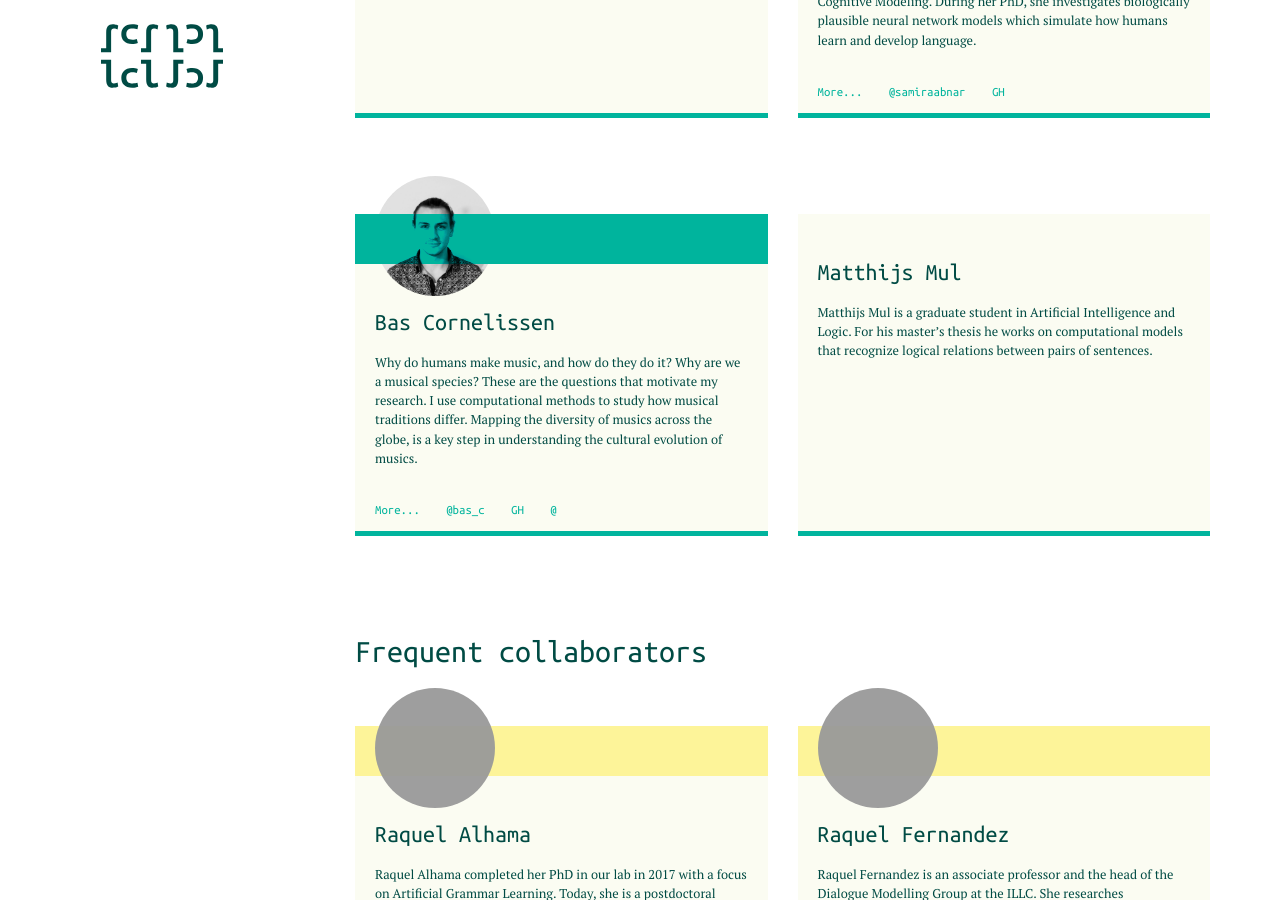
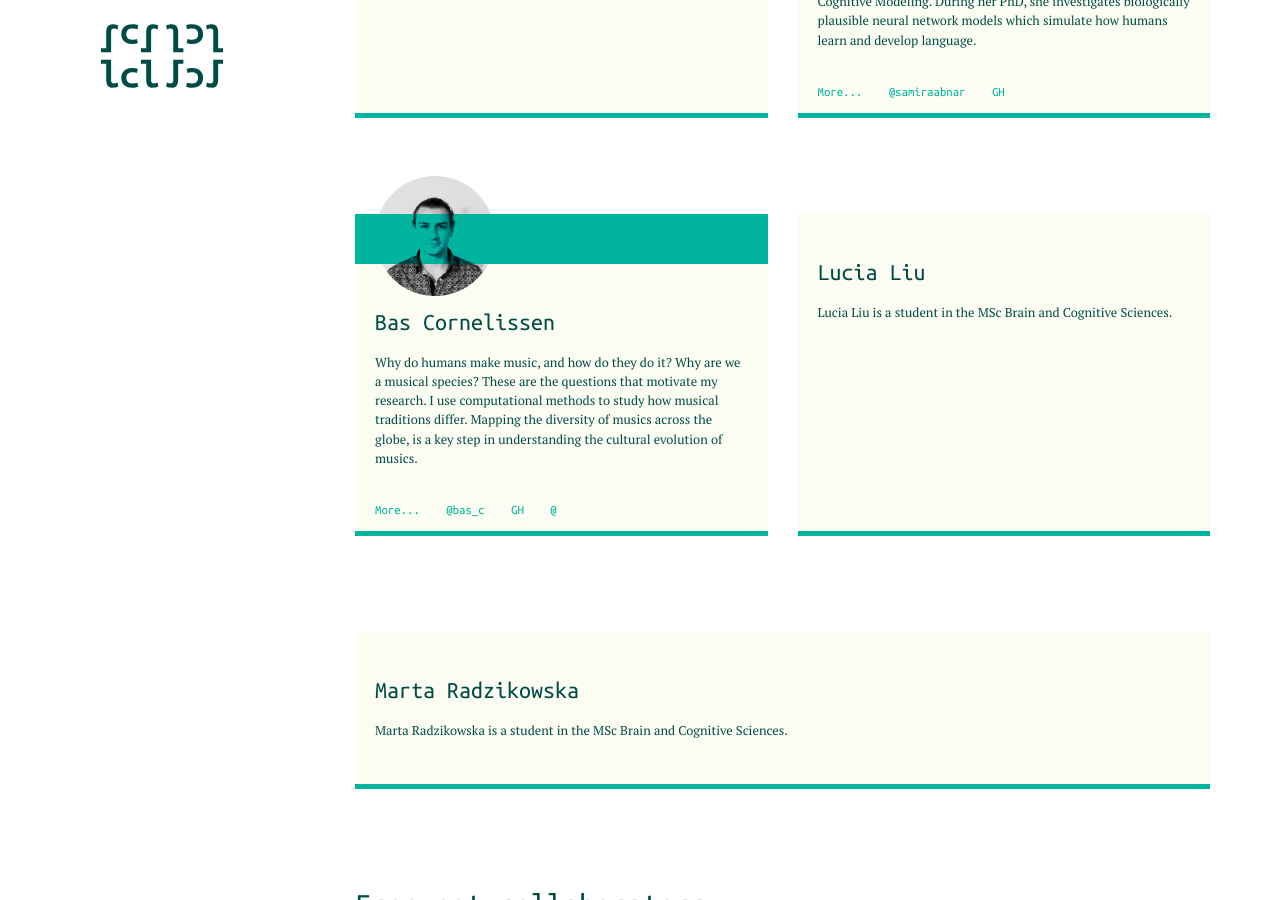
Before and after one commit to clclab/clclab-website, a Jekyll site: the page built from jekyll/people.html, in a window 1280 px wide and 900 px high, scrolled down 1067 px. Built offline with Jekyll 4.4.1, drawn with Linux system fonts in a browser that asks for light colours; a script that is not in the unit is left out; grey boxes are pictures that could not be loaded.

Commit message:
added Marta & Lucia, moved Mathijs to former

```diff
--- a/jekyll/_data/people.yml
+++ b/jekyll/_data/people.yml
@@ -102,6 +102,18 @@
     to study how musical traditions differ. Mapping the diversity of musics across
     the globe, is a key step in understanding the cultural evolution of musics.
 
+- name: Lucia Liu
+  type: current
+  position: master
+  interests: >
+    Lucia Liu is a student in the MSc Brain and Cognitive Sciences.
+
+- name: Marta Radzikowska
+  type: current
+  position: master
+  interests: >
+    Marta Radzikowska is a student in the MSc Brain and Cognitive Sciences.
+
 - name: Peter Dekker
   type: former
   position: master
@@ -113,7 +125,7 @@
     in the AI lab of the Vrije Universiteit Brussels.
 
 - name: Matthijs Mul
-  type: current
+  type: former
   position: master
   interests: >
     Matthijs Mul is a graduate student in Artificial Intelligence and Logic.
```
